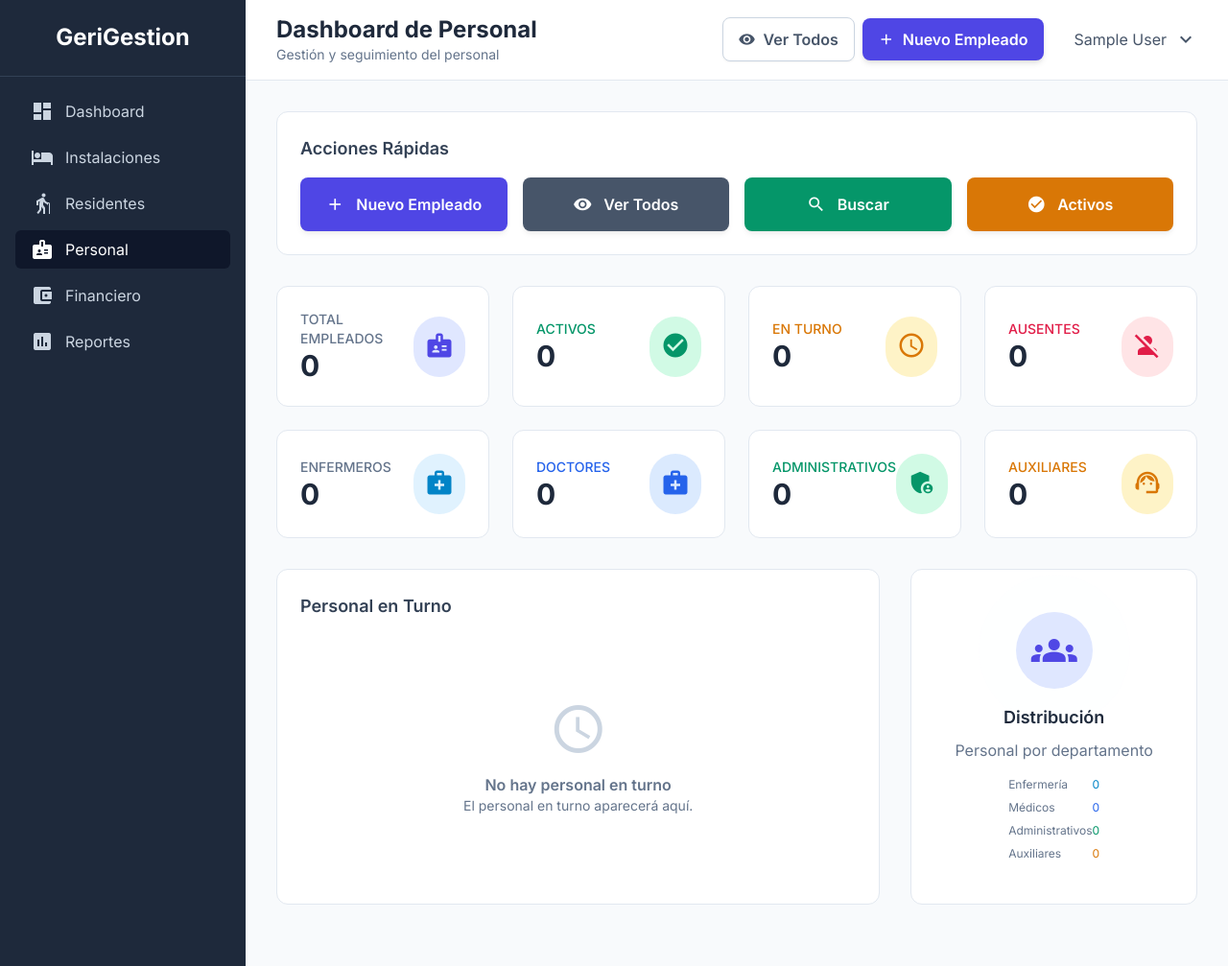
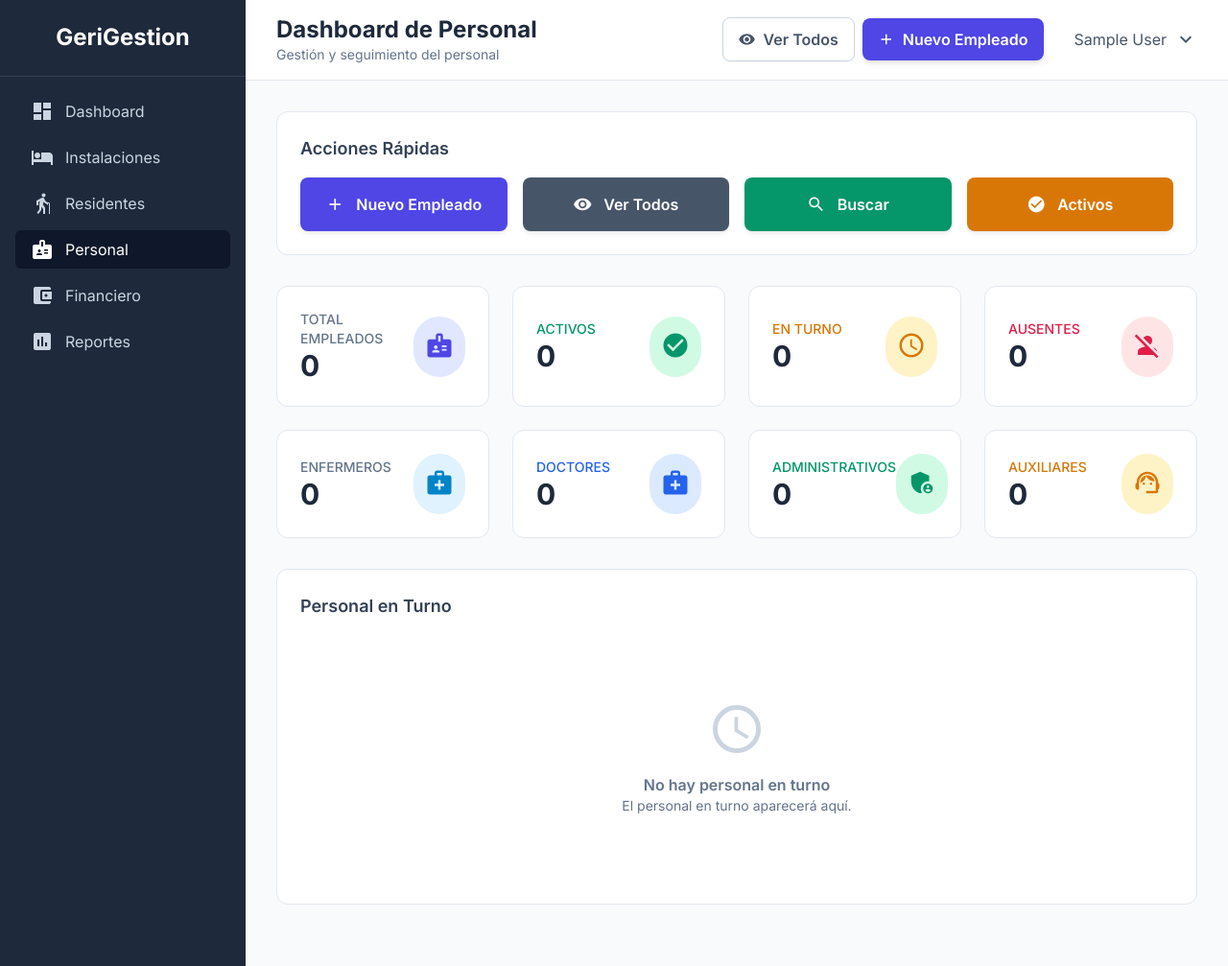
Before and after one commit to bulidaguzan/gerigestion, a Django app: page /staff/ in a window 1280 px wide. Shown: the part 1-1008 px from the top of the page at 96% size. Run offline with Django 4.2, Linux system fonts and the light colour scheme; the visitor is signed in with stand-in values (Sample User, id 1); data that the repository does not hold is empty; some libraries are stand-ins or nearby versions.

Commit message:
Agregar una nueva URL para el dashboard de habitaciones y simplificar la estructura del contenido en la plantilla del dashboard de personal. Se eliminan secciones innecesarias para mejorar la claridad y la presentación de datos.

```diff
--- a/geriatric_admin/apps/facilities/web_urls.py
+++ b/geriatric_admin/apps/facilities/web_urls.py
@@ -8,6 +8,7 @@ app_name = 'facilities_web'
 urlpatterns = [
     # Dashboard principal de facilities
     path('', views.room_dashboard, name='index'),
+    path('dashboard/', views.room_dashboard, name='room_dashboard'),
 
     # URLs para habitaciones
     path('rooms/', views.room_list, name='room_list'),
--- a/geriatric_admin/templates/staff/dashboard.html
+++ b/geriatric_admin/templates/staff/dashboard.html
@@ -112,9 +112,9 @@
 </div>
 
 <!-- Contenido principal -->
-<div class="grid grid-cols-1 lg:grid-cols-3 gap-8 mb-8">
+<div class="mb-8">
     <!-- Personal en turno -->
-    <div class="lg:col-span-2 content-card">
+    <div class="content-card">
         <h2 class="text-lg font-semibold text-slate-700 mb-4">Personal en Turno</h2>
         {% if on_duty_staff %}
         <div class="overflow-x-auto">
@@ -157,33 +157,5 @@
         </div>
         {% endif %}
     </div>
-
-    <!-- Distribución por departamento -->
-    <div class="content-card flex flex-col items-center justify-center text-center">
-        <div class="relative w-16 h-16 sm:w-20 sm:h-20 bg-indigo-100 rounded-full flex items-center justify-center mb-4">
-            <span class="material-icons text-4xl sm:text-5xl text-indigo-600">groups</span>
-            <span class="absolute h-full w-full bg-indigo-200 rounded-full animate-ping opacity-75"></span>
-        </div>
-        <h2 class="text-lg font-semibold text-slate-800">Distribución</h2>
-        <p class="text-slate-500 mt-2 text-sm sm:text-base">Personal por departamento</p>
-        <div class="mt-4 space-y-2 text-xs text-slate-500">
-            <div class="flex items-center justify-between">
-                <span>Enfermería</span>
-                <span class="text-sky-600">{{ nurses|default:"0" }}</span>
-            </div>
-            <div class="flex items-center justify-between">
-                <span>Médicos</span>
-                <span class="text-blue-600">{{ doctors|default:"0" }}</span>
-            </div>
-            <div class="flex items-center justify-between">
-                <span>Administrativos</span>
-                <span class="text-emerald-600">{{ administrative|default:"0" }}</span>
-            </div>
-            <div class="flex items-center justify-between">
-                <span>Auxiliares</span>
-                <span class="text-amber-600">{{ assistants|default:"0" }}</span>
-            </div>
-        </div>
-    </div>
 </div>
 {% endblock %}
```
